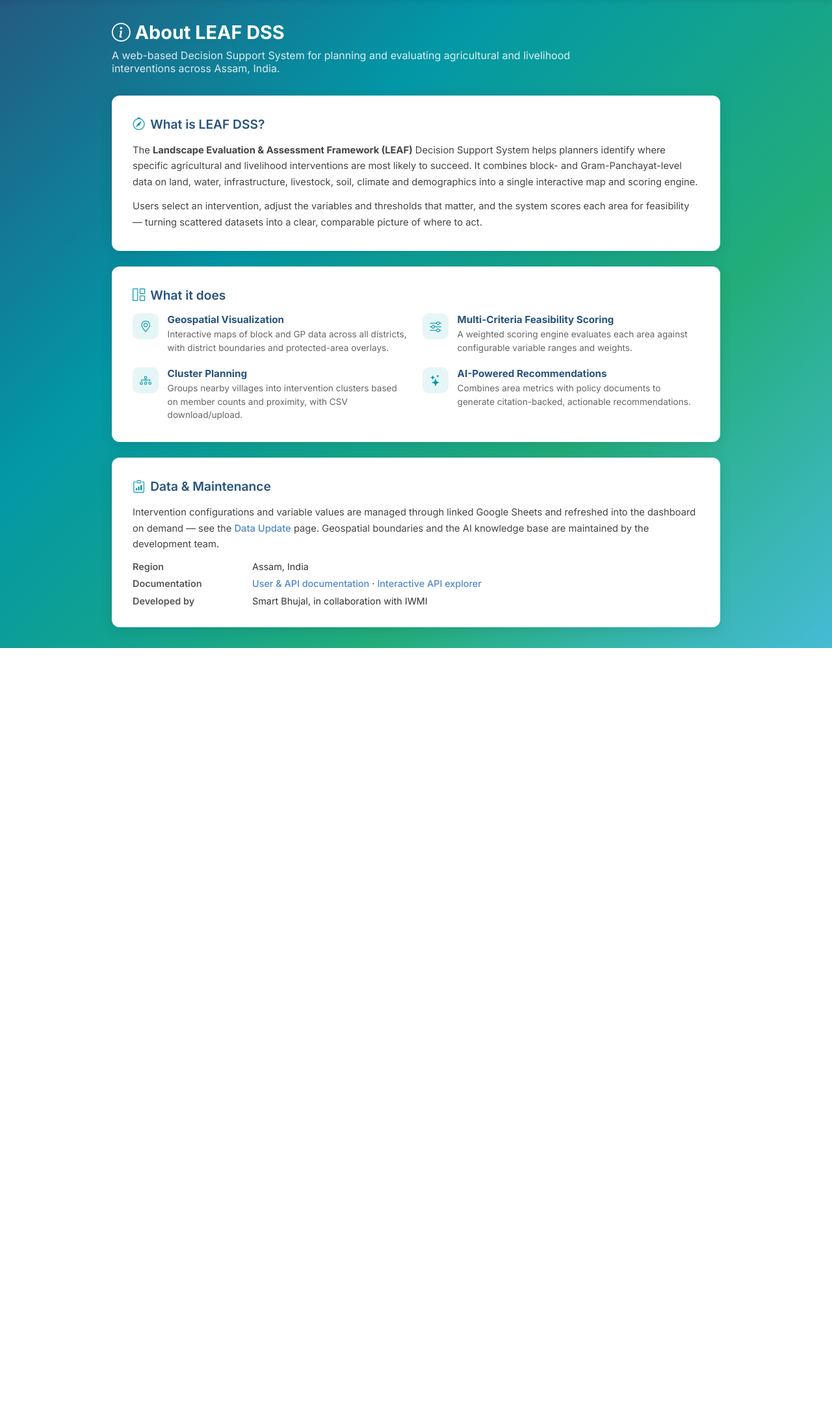
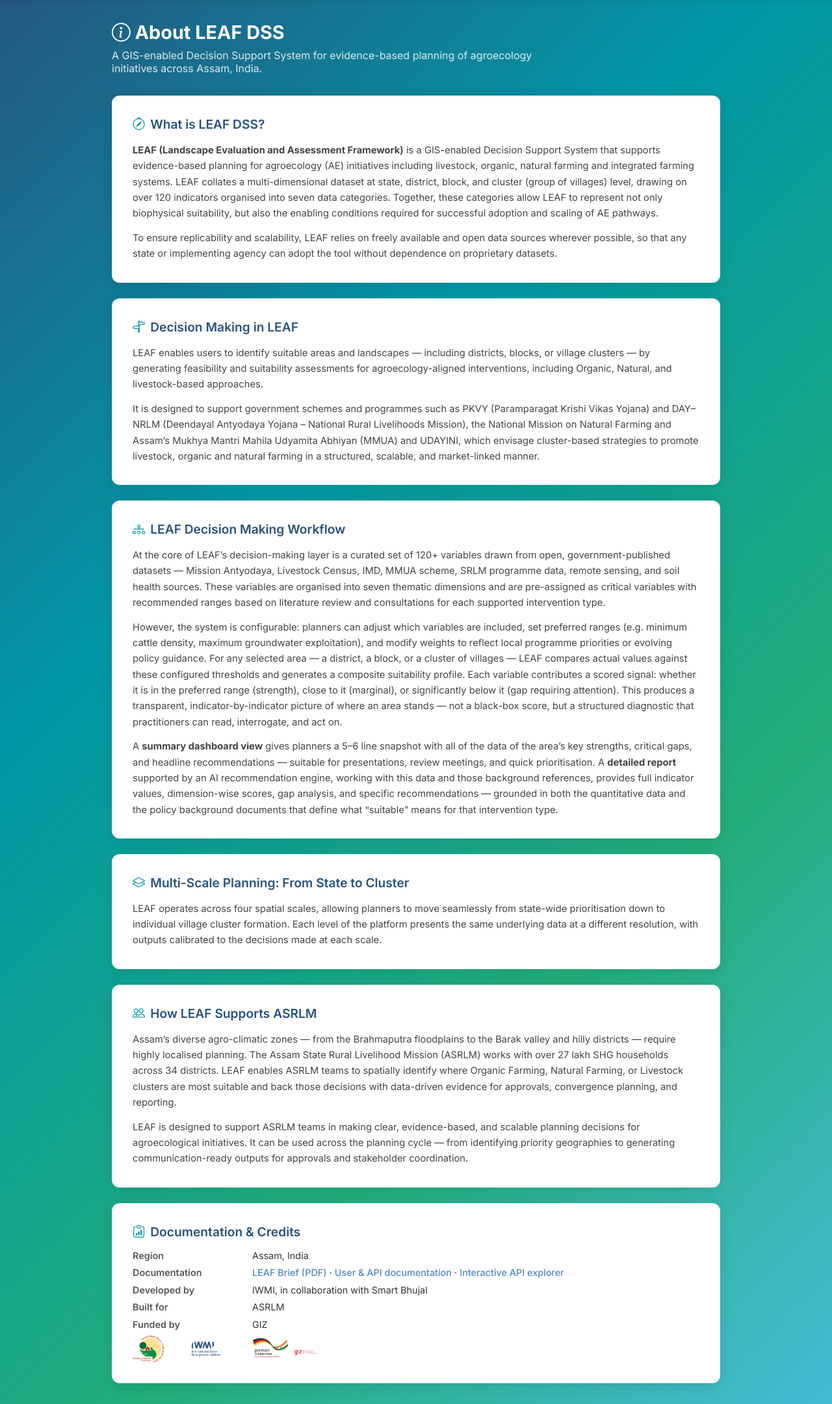
Before and after one commit to DrJagadeeshG/iwmi_leaf, a Flask app: page /about in a window 1280 px wide. Shown: the part 90-2250 px from the top of the page at 65% size. Before the commit the page ends 1087 px from the top, so only its background shows below. Run offline with Flask 3, Linux system fonts and the light colour scheme; some libraries are stand-ins or nearby versions.

Commit message:
docs(about): rewrite About page with new LEAF DSS content
Replace About page body with client-provided copy: GIS-enabled DSS intro (120+ indicators, seven categories), Decision Making, Workflow, Multi-Scale Planning, and ASRLM support sections. Add LEAF Brief PDF link and ASRLM/IWMI/GIZ partner logos.

```diff
--- a/templates/about.html
+++ b/templates/about.html
@@ -195,75 +195,128 @@
 
     <div class="container">
         <h2 class="page-title"><i class="bi bi-info-circle"></i> About LEAF DSS</h2>
-        <p class="page-subtitle">A web-based Decision Support System for planning and evaluating agricultural and livelihood interventions across Assam, India.</p>
+        <p class="page-subtitle">A GIS-enabled Decision Support System for evidence-based planning of agroecology initiatives across Assam, India.</p>
 
         <!-- What it is -->
         <div class="card">
             <div class="card-title"><i class="bi bi-compass"></i> What is LEAF DSS?</div>
             <p>
-                The <strong>Landscape Evaluation &amp; Assessment Framework (LEAF)</strong> Decision Support System
-                helps planners identify where specific agricultural and livelihood interventions are most likely to
-                succeed. It combines block- and Gram-Panchayat-level data on land, water, infrastructure, livestock,
-                soil, climate and demographics into a single interactive map and scoring engine.
+                <strong>LEAF (Landscape Evaluation and Assessment Framework)</strong> is a GIS-enabled Decision Support
+                System that supports evidence-based planning for agroecology (AE) initiatives including livestock,
+                organic, natural farming and integrated farming systems. LEAF collates a multi-dimensional dataset at
+                state, district, block, and cluster (group of villages) level, drawing on over 120 indicators organised
+                into seven data categories. Together, these categories allow LEAF to represent not only biophysical
+                suitability, but also the enabling conditions required for successful adoption and scaling of AE
+                pathways.
             </p>
             <p>
-                Users select an intervention, adjust the variables and thresholds that matter, and the system scores
-                each area for feasibility &mdash; turning scattered datasets into a clear, comparable picture of where
-                to act.
+                To ensure replicability and scalability, LEAF relies on freely available and open data sources wherever
+                possible, so that any state or implementing agency can adopt the tool without dependence on proprietary
+                datasets.
             </p>
         </div>
 
-        <!-- What it does -->
+        <!-- Decision Making -->
         <div class="card">
-            <div class="card-title"><i class="bi bi-grid-1x2"></i> What it does</div>
-            <div class="feature-grid">
-                <div class="feature">
-                    <div class="feature-icon"><i class="bi bi-geo-alt"></i></div>
-                    <div>
-                        <h4>Geospatial Visualization</h4>
-                        <p>Interactive maps of block and GP data across all districts, with district boundaries and protected-area overlays.</p>
-                    </div>
-                </div>
-                <div class="feature">
-                    <div class="feature-icon"><i class="bi bi-sliders"></i></div>
-                    <div>
-                        <h4>Multi-Criteria Feasibility Scoring</h4>
-                        <p>A weighted scoring engine evaluates each area against configurable variable ranges and weights.</p>
-                    </div>
-                </div>
-                <div class="feature">
-                    <div class="feature-icon"><i class="bi bi-diagram-3"></i></div>
-                    <div>
-                        <h4>Cluster Planning</h4>
-                        <p>Groups nearby villages into intervention clusters based on member counts and proximity, with CSV download/upload.</p>
-                    </div>
-                </div>
-                <div class="feature">
-                    <div class="feature-icon"><i class="bi bi-stars"></i></div>
-                    <div>
-                        <h4>AI-Powered Recommendations</h4>
-                        <p>Combines area metrics with policy documents to generate citation-backed, actionable recommendations.</p>
-                    </div>
-                </div>
-            </div>
+            <div class="card-title"><i class="bi bi-signpost-split"></i> Decision Making in LEAF</div>
+            <p>
+                LEAF enables users to identify suitable areas and landscapes &mdash; including districts, blocks, or
+                village clusters &mdash; by generating feasibility and suitability assessments for agroecology-aligned
+                interventions, including Organic, Natural, and livestock-based approaches.
+            </p>
+            <p>
+                It is designed to support government schemes and programmes such as PKVY (Paramparagat Krishi Vikas
+                Yojana) and DAY&ndash;NRLM (Deendayal Antyodaya Yojana &ndash; National Rural Livelihoods Mission), the
+                National Mission on Natural Farming and Assam&rsquo;s Mukhya Mantri Mahila Udyamita Abhiyan (MMUA) and
+                UDAYINI, which envisage cluster-based strategies to promote livestock, organic and natural farming in a
+                structured, scalable, and market-linked manner.
+            </p>
         </div>
 
-        <!-- Data & partners -->
+        <!-- Workflow -->
         <div class="card">
-            <div class="card-title"><i class="bi bi-clipboard-data"></i> Data &amp; Maintenance</div>
+            <div class="card-title"><i class="bi bi-diagram-3"></i> LEAF Decision Making Workflow</div>
             <p>
-                Intervention configurations and variable values are managed through linked Google Sheets and refreshed
-                into the dashboard on demand &mdash; see the <a href="/update" class="inline-link">Data Update</a> page.
-                Geospatial boundaries and the AI knowledge base are maintained by the development team.
+                At the core of LEAF&rsquo;s decision-making layer is a curated set of 120+ variables drawn from open,
+                government-published datasets &mdash; Mission Antyodaya, Livestock Census, IMD, MMUA scheme, SRLM
+                programme data, remote sensing, and soil health sources. These variables are organised into seven
+                thematic dimensions and are pre-assigned as critical variables with recommended ranges based on
+                literature review and consultations for each supported intervention type.
             </p>
+            <p>
+                However, the system is configurable: planners can adjust which variables are included, set preferred
+                ranges (e.g. minimum cattle density, maximum groundwater exploitation), and modify weights to reflect
+                local programme priorities or evolving policy guidance. For any selected area &mdash; a district, a
+                block, or a cluster of villages &mdash; LEAF compares actual values against these configured thresholds
+                and generates a composite suitability profile. Each variable contributes a scored signal: whether it is
+                in the preferred range (strength), close to it (marginal), or significantly below it (gap requiring
+                attention). This produces a transparent, indicator-by-indicator picture of where an area stands &mdash;
+                not a black-box score, but a structured diagnostic that practitioners can read, interrogate, and act on.
+            </p>
+            <p>
+                A <strong>summary dashboard view</strong> gives planners a 5&ndash;6 line snapshot with all of the data
+                of the area&rsquo;s key strengths, critical gaps, and headline recommendations &mdash; suitable for
+                presentations, review meetings, and quick prioritisation. A <strong>detailed report</strong> supported
+                by an AI recommendation engine, working with this data and those background references, provides full
+                indicator values, dimension-wise scores, gap analysis, and specific recommendations &mdash; grounded in
+                both the quantitative data and the policy background documents that define what &ldquo;suitable&rdquo;
+                means for that intervention type.
+            </p>
+        </div>
+
+        <!-- Multi-scale -->
+        <div class="card">
+            <div class="card-title"><i class="bi bi-layers"></i> Multi-Scale Planning: From State to Cluster</div>
+            <p>
+                LEAF operates across four spatial scales, allowing planners to move seamlessly from state-wide
+                prioritisation down to individual village cluster formation. Each level of the platform presents the
+                same underlying data at a different resolution, with outputs calibrated to the decisions made at each
+                scale.
+            </p>
+        </div>
+
+        <!-- ASRLM -->
+        <div class="card">
+            <div class="card-title"><i class="bi bi-people"></i> How LEAF Supports ASRLM</div>
+            <p>
+                Assam&rsquo;s diverse agro-climatic zones &mdash; from the Brahmaputra floodplains to the Barak valley
+                and hilly districts &mdash; require highly localised planning. The Assam State Rural Livelihood Mission
+                (ASRLM) works with over 27 lakh SHG households across 34 districts. LEAF enables ASRLM teams to spatially
+                identify where Organic Farming, Natural Farming, or Livestock clusters are most suitable and back those
+                decisions with data-driven evidence for approvals, convergence planning, and reporting.
+            </p>
+            <p>
+                LEAF is designed to support ASRLM teams in making clear, evidence-based, and scalable planning decisions
+                for agroecological initiatives. It can be used across the planning cycle &mdash; from identifying
+                priority geographies to generating communication-ready outputs for approvals and stakeholder
+                coordination.
+            </p>
+        </div>
+
+        <!-- Documentation & partners -->
+        <div class="card">
+            <div class="card-title"><i class="bi bi-clipboard-data"></i> Documentation &amp; Credits</div>
             <dl class="meta-list">
                 <dt>Region</dt>
                 <dd>Assam, India</dd>
                 <dt>Documentation</dt>
-                <dd><a href="/documentation/" class="inline-link">User &amp; API documentation</a> &middot; <a href="/docs" class="inline-link">Interactive API explorer</a></dd>
+                <dd>
+                    <a href="/static/LEAF_Brief_v3.pdf" class="inline-link" target="_blank" rel="noopener">LEAF Brief (PDF)</a>
+                    &middot; <a href="/documentation/" class="inline-link">User &amp; API documentation</a>
+                    &middot; <a href="/docs" class="inline-link">Interactive API explorer</a>
+                </dd>
                 <dt>Developed by</dt>
-                <dd>Smart Bhujal, in collaboration with IWMI</dd>
+                <dd>IWMI, in collaboration with Smart Bhujal</dd>
+                <dt>Built for</dt>
+                <dd>ASRLM</dd>
+                <dt>Funded by</dt>
+                <dd>GIZ</dd>
             </dl>
+            <div class="partners">
+                <img src="/static/images/asrlm_logo.png" alt="Assam State Rural Livelihoods Mission">
+                <img src="/static/images/iwmi_logo_full.png" alt="International Water Management Institute">
+                <img src="/static/images/giz_german_coop_logo.png" alt="German Cooperation / GIZ">
+            </div>
         </div>
 
     </div>
```
Also changed, not shown: static/images/asrlm_logo.png (added), static/images/giz_german_coop_logo.png (added), static/images/iwmi_logo_full.png (added), 1 other file.
